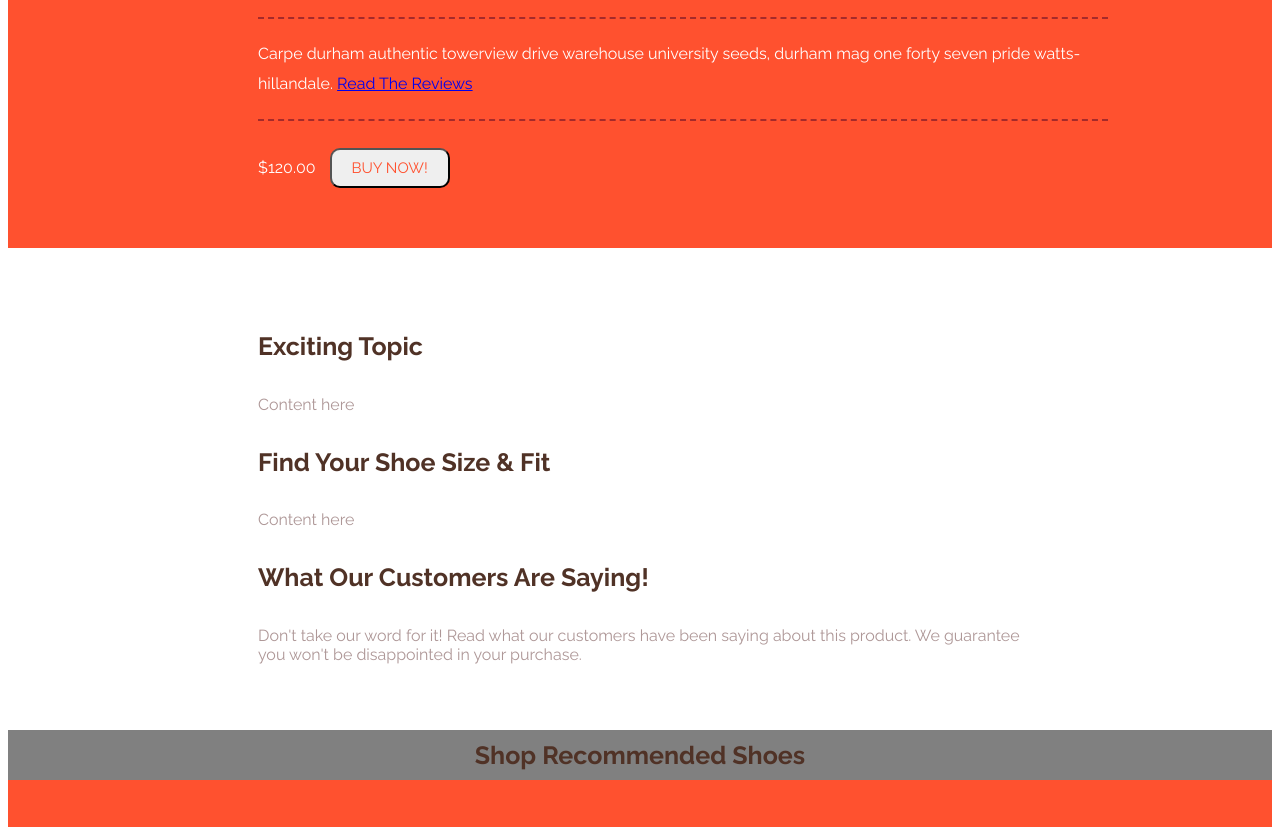
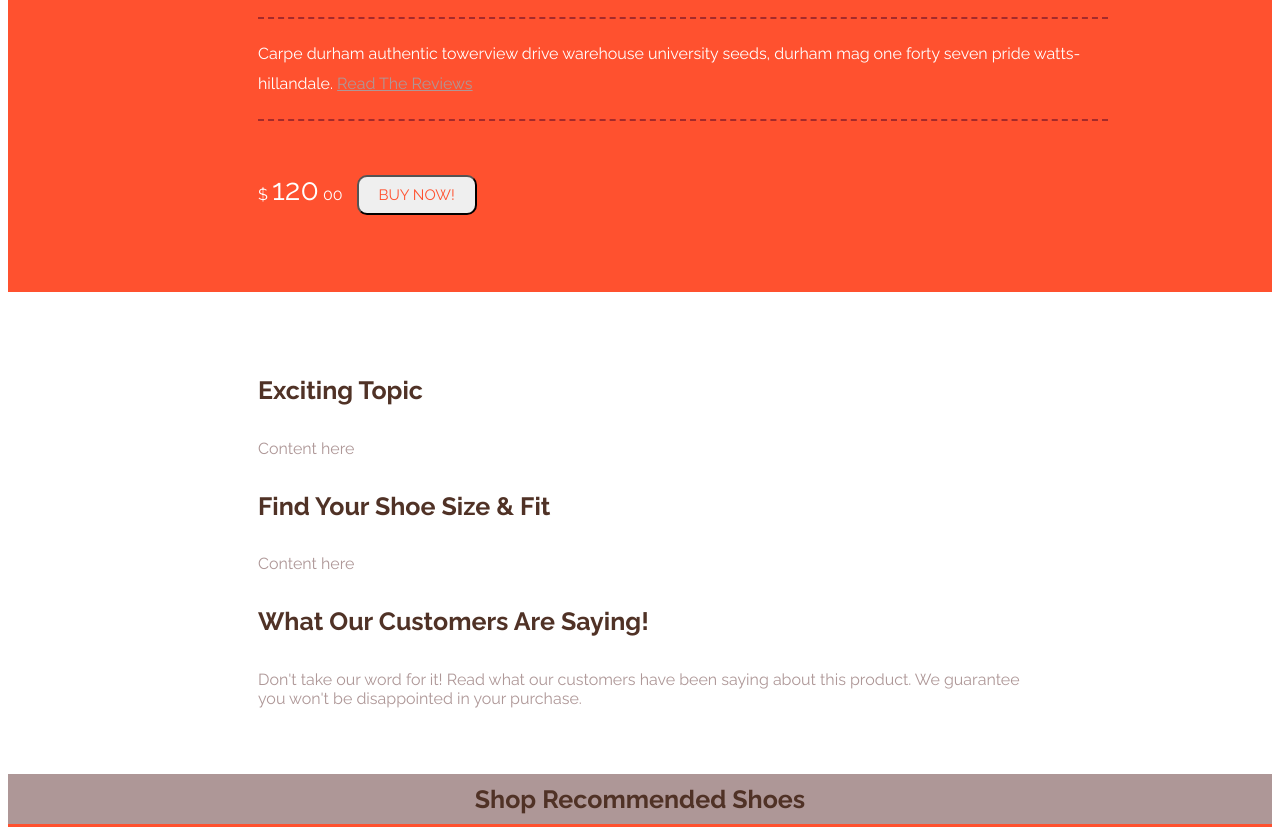
Before and after one commit to durhamdill/Homework1, a plain HTML site: page index.html in a window 1280 px wide. Shown: the part 900-1727 px from the top of the page. Drawn offline with Linux system fonts and the light colour scheme.

Commit message:
price formatting
trying to get the price to size/align correctly

```diff
--- a/index.html
+++ b/index.html
@@ -27,7 +27,7 @@
     </div>
 
 <div class="header-paragraph">
-  <p><a href="http://www.zappos.com">&#8592;Back To All Shoes</a></p>
+  <p class="back">&#8592;Back To All Shoes</p>
 
   <p><img src="images/shoe1.png" alt="black chuck taylor high top"></img></p>
 
@@ -36,7 +36,11 @@
 
   <p class="intro-blurb">Carpe durham authentic towerview drive warehouse university seeds, durham mag one forty seven pride watts-hillandale. <a href="http://www.zappos.com">Read The Reviews</a></p>
 
-  <p class="price">$120.00</p>
+  <div class="price">
+    <p class="dollar-sign">$</p>
+    <p class="dollar-amount">120</p>
+    <p class="zeros">00</p>
+  </div>
 
   <button class="buy-button">Buy Now!</button>
 </div>
@@ -81,7 +85,8 @@
         <p class="girls-nav">girls</p>
         <p class="customize-nav">customize</p>
       </div>
-      <p><a href="http://www.zappos.com">Shipping</a> <span>&#124;</span> <a href="http://www.zappos.com">Terms & Conditions</a> <span>&#124; &#169; Copyright 2017. Sneaker Shop, LLC.</span></p>
+      <p class="footer-nav"><a href="http://www.zappos.com">Shipping</a> &#124;
+        <a href="http://www.zappos.com">Terms & Conditions</a> <span>&#124; &#169; Copyright 2017. Sneaker Shop, LLC.</span></p>
     </footer>
 
 
--- a/style.css
+++ b/style.css
@@ -15,8 +15,24 @@ h1 {
 }
 
 a {
-  /* color: #551a8b; */
-  /* note: purple link style */
+  color: #ae9797;
+}
+
+.price {
+  verical-align: top;
+}
+
+.dollar-sign {
+  display: inline-block;
+}
+
+.dollar-amount {
+  font-size: 30px;
+  display: inline-block;
+}
+
+.zeros {
+  display: inline-block;
 }
 
 .navigation {
@@ -79,6 +95,10 @@ a {
   padding-right: 15px;
 }
 
+.back {
+  text-transform: uppercase;
+}
+
 .header-paragraph {
   color: white;
   background: #ff512f;
@@ -130,7 +150,7 @@ h4 {
 }
 
 .recommended {
-  background: gray;
+  background: #ae9797;;
   margin: 0;
   height:50px;
   line-height:50px;
@@ -151,7 +171,7 @@ h6 {
   /* note: sub-head font style */
 }
 
-span {
+.footer-nav {
   color:#ae9797;
-  /* note: gray body copy in footer */
+  margin-left: 15px;
 }
```
